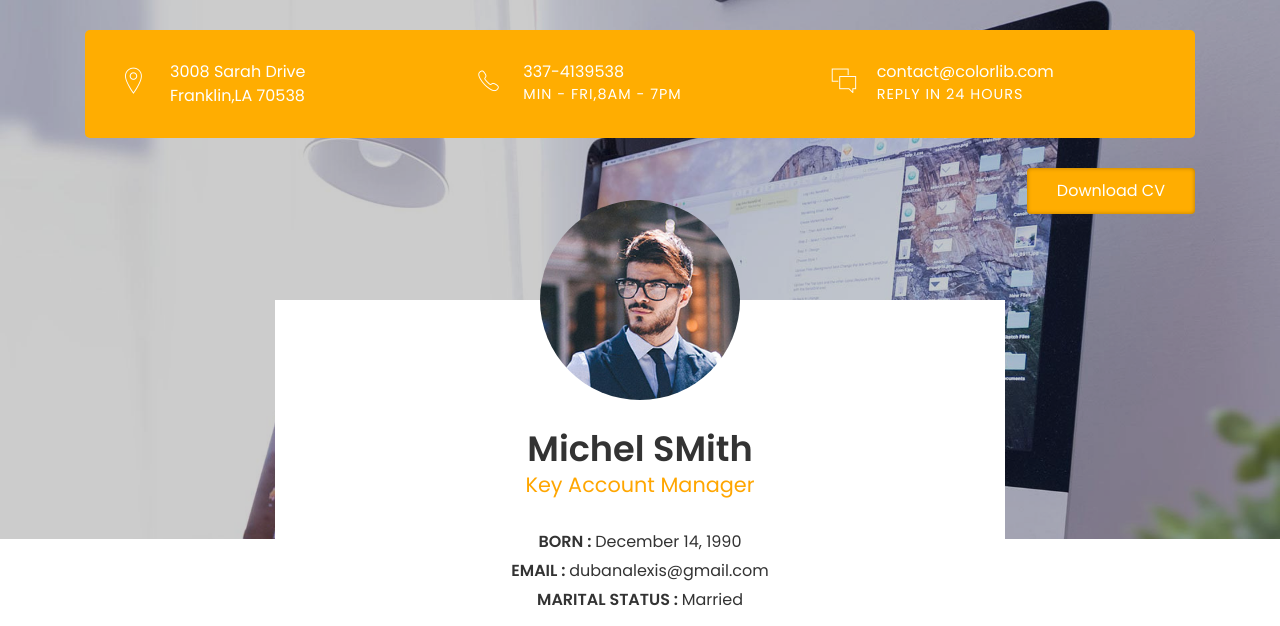
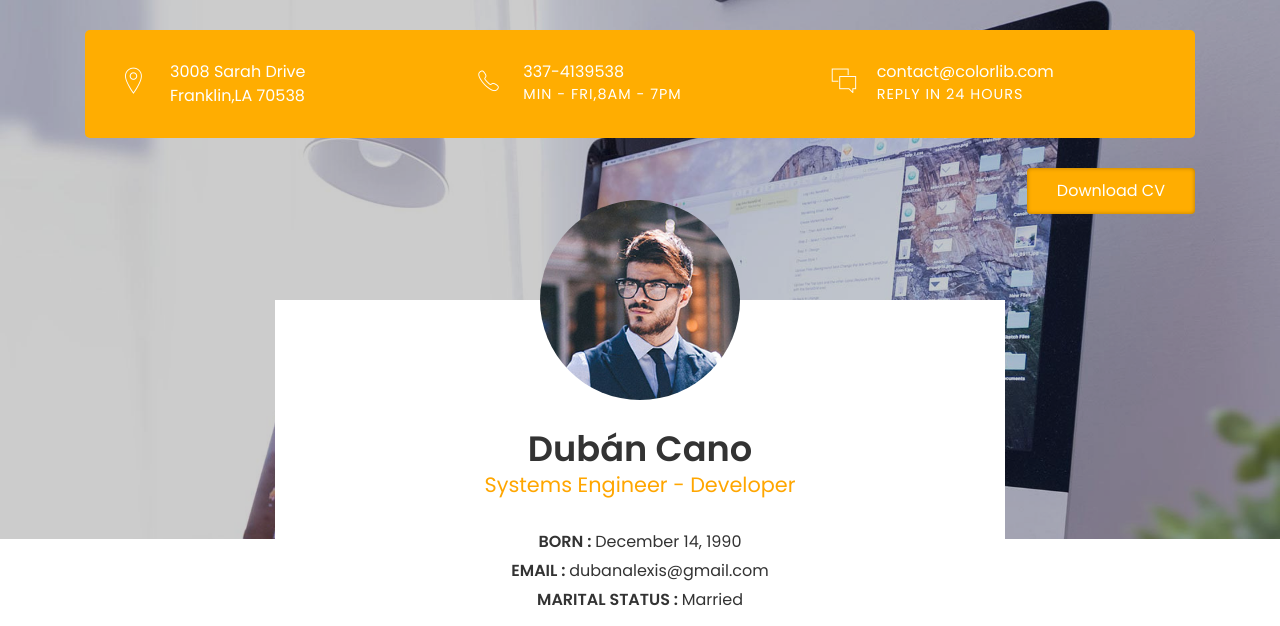
Before and after one commit to dact/dact.github.io, a plain HTML site: page index.html in a window 1280 px wide. Shown: the top 626 px of the page. Drawn offline with Linux system fonts and the light colour scheme; files whose address does not match are found by name.

Commit message:
GRAL: Se agrega modificacion

```diff
--- a/index.html
+++ b/index.html
@@ -73,8 +73,8 @@
 				<div class="col-md-10 col-lg-8">
 					<div class="intro">
 						<div class="profile-img"><img src="images/profile-1-250x250.jpg" alt=""></div>
-						<h2><b>Michel SMith</b></h2>
-						<h4 class="font-yellow">Key Account Manager</h4>
+						<h2><b>Dubán Cano</b></h2>
+						<h4 class="font-yellow">Systems Engineer - Developer</h4>
 						<ul class="information margin-tb-30">
 							<li><b>BORN : </b>December 14, 1990</li>
 							<li><b>EMAIL : </b>dubanalexis@gmail.com</li>
```
